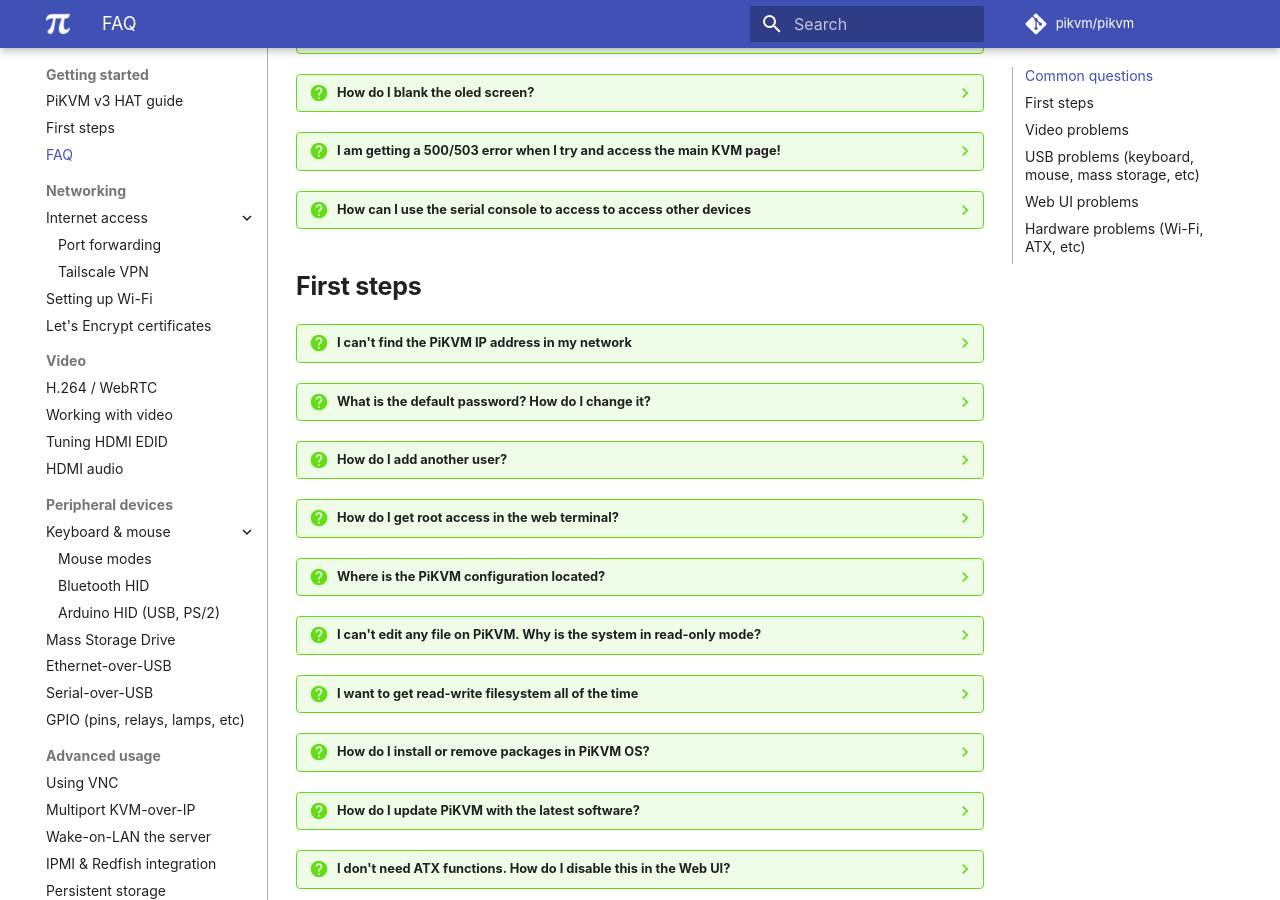
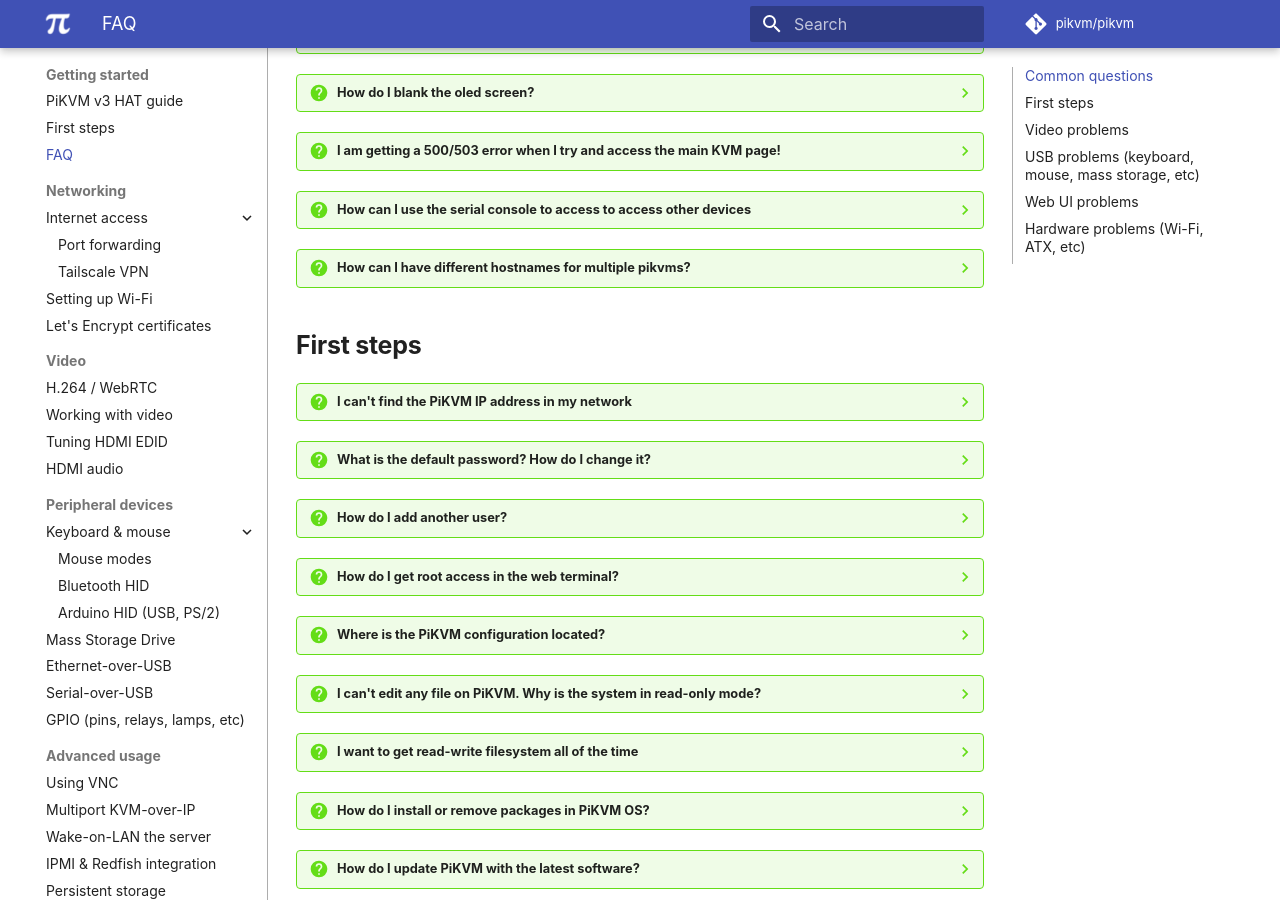
Before and after one commit to pikvm/pikvm, an MkDocs documentation site: the page built from docs/faq.md, in a window 1280 px wide and 900 px high, scrolled down 1358 px. Built offline with MkDocs 1.6.1 and Material for MkDocs 9.7.7, drawn with Linux system fonts in a browser that asks for light colours; some web fonts are replaced; comment, search, counter and statistics services are not loaded; some of the changed lines change nothing that is shown.

Commit message:
Update faq.md
Added another FAQ entry

```diff
--- a/docs/faq.md
+++ b/docs/faq.md
@@ -167,6 +167,14 @@
         * Only USB OR the RJ-45 serial connector will work, you can't use them together!
         * If you disable the service permanently, you can't recover your device via serial console if you need this.
         * There are some reports, that you need to remove "ttyAMA0" from /boot/cmdline.txt, but this is not needed on new installations.
+
+??? question "How can I have different hostnames for multiple pikvms?"
+    Using a SSH session or the web terminal:
+    - Make sure you're `root`, if you're not root use the `su` command to become root
+    - Enter read write mode of the PiKVM by executing the `rw` command
+    - Execute: `hostnamectl set-hostname yournewhostname.domain`
+    - Optional: Edit `/etc/kvmd/meta.yaml` to alter the displayed hostname in the web UI
+    - Reboot the pikvm
 
 
 ## First steps
```
